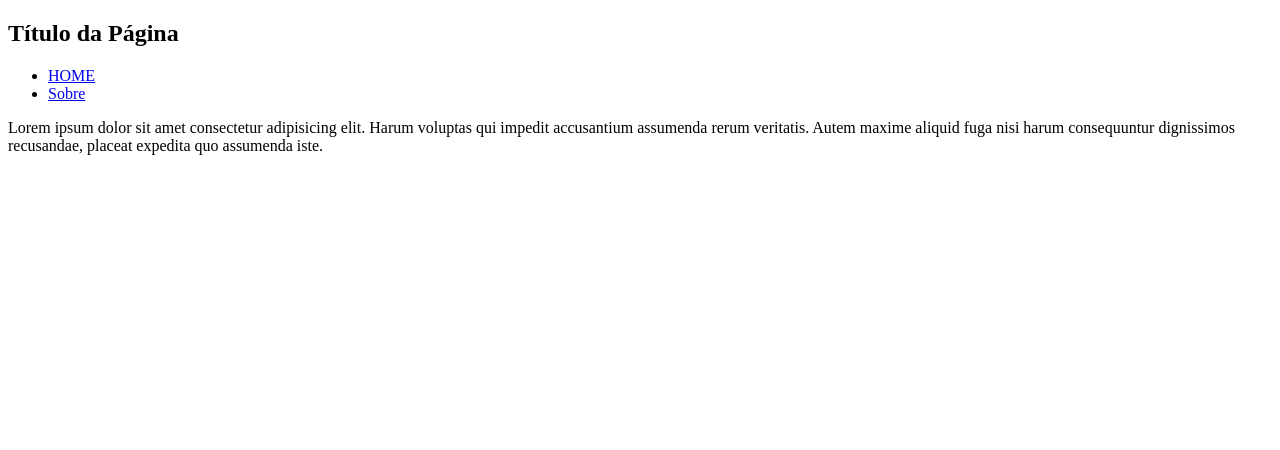
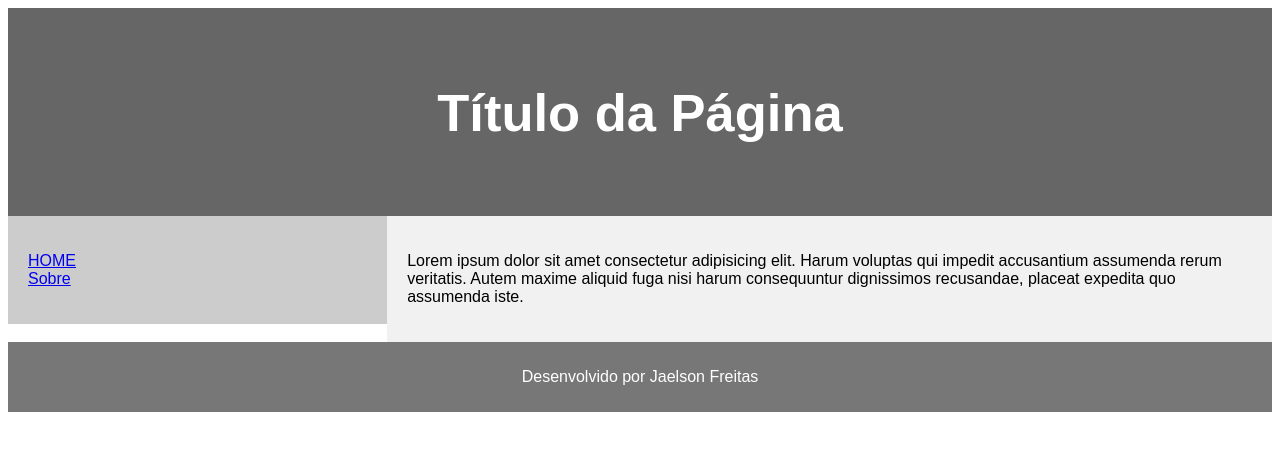
Before and after one commit to jaelsonfreitas/Desenvolvimento-FrontEnd-do-Zero-ao-Pro, a plain HTML site: page modulo-04/aula-01.html in a window 1280 px wide. Drawn offline with Linux system fonts and the light colour scheme.

Commit message:
Adicionando estilo.

```diff
--- a/modulo-04/aula-01.html
+++ b/modulo-04/aula-01.html
@@ -5,6 +5,64 @@
     <meta http-equiv="X-UA-Compatible" content="IE=edge">
     <meta name="viewport" content="width=device-width, initial-scale=1.0">
     <title>Document</title>
+    <style>
+        * {
+          box-sizing: border-box;
+        }
+
+        body {
+          font-family: Arial, Helvetica, sans-serif;
+        }
+
+        header {
+          background-color: #666;
+          padding: 30px;
+          text-align: center;
+          font-size: 35px;
+          color: white;
+        }
+
+        nav {
+          float: left;
+          width: 30%;
+
+          background: #ccc;
+          padding: 20px;
+        }
+
+        nav ul {
+          list-style-type: none;
+          padding: 0;
+        }
+
+        article {
+          float: left;
+          padding: 20px;
+          width: 70%;
+          background-color: #f1f1f1;
+        }
+
+        section::after {
+          background: #ccc;
+          content: "";
+          display: table;
+          clear: both;
+        }
+
+        footer {
+          background-color: #777;
+          padding: 10px;
+          text-align: center;
+          color: white;
+        }
+
+             @media (max-width: 600px) {
+          nav, article {
+            width: 100%;
+            height: auto;
+          }
+        }
+    </style>
 </head>
 <body>
     <header>
@@ -19,8 +77,11 @@
             </ul>
         </nav>
         <article>
-            Lorem ipsum dolor sit amet consectetur adipisicing elit. Harum voluptas qui impedit accusantium assumenda rerum veritatis. Autem maxime aliquid fuga nisi harum consequuntur dignissimos recusandae, placeat expedita quo assumenda iste.
+            <p>Lorem ipsum dolor sit amet consectetur adipisicing elit. Harum voluptas qui impedit accusantium assumenda rerum veritatis. Autem maxime aliquid fuga nisi harum consequuntur dignissimos recusandae, placeat expedita quo assumenda iste.</p>
         </article>
     </section>
+    <footer>
+        <p> Desenvolvido por Jaelson Freitas</p>
+    </footer>
 </body>
 </html>
```
